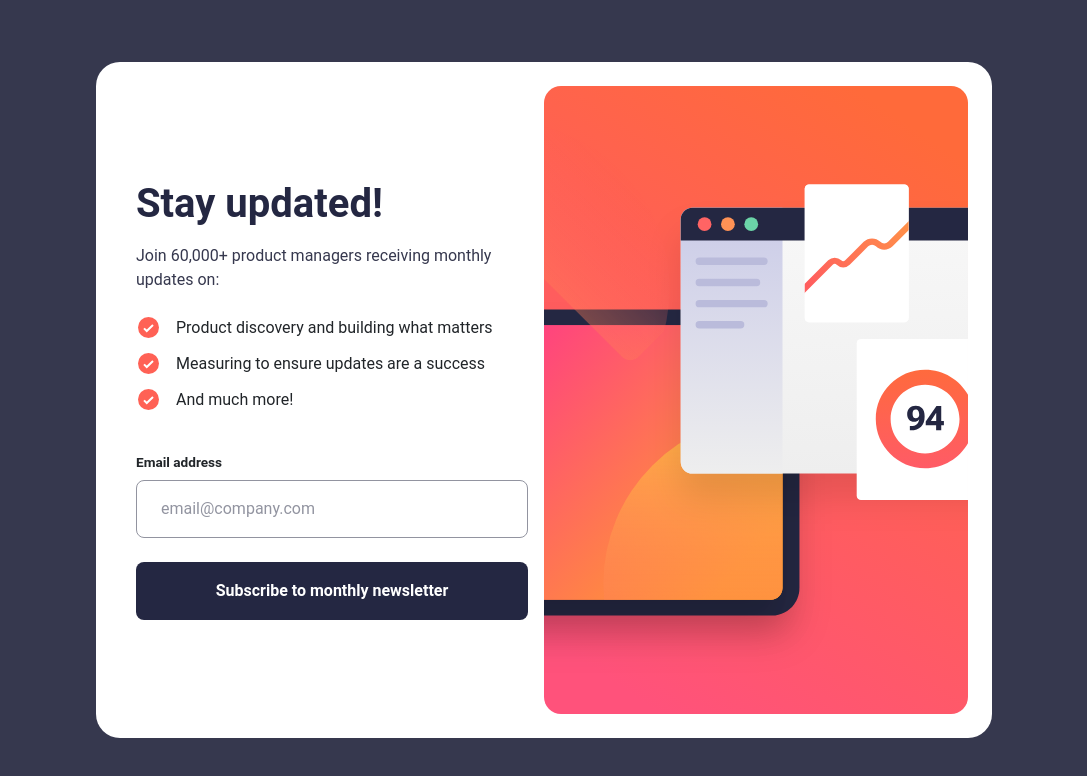
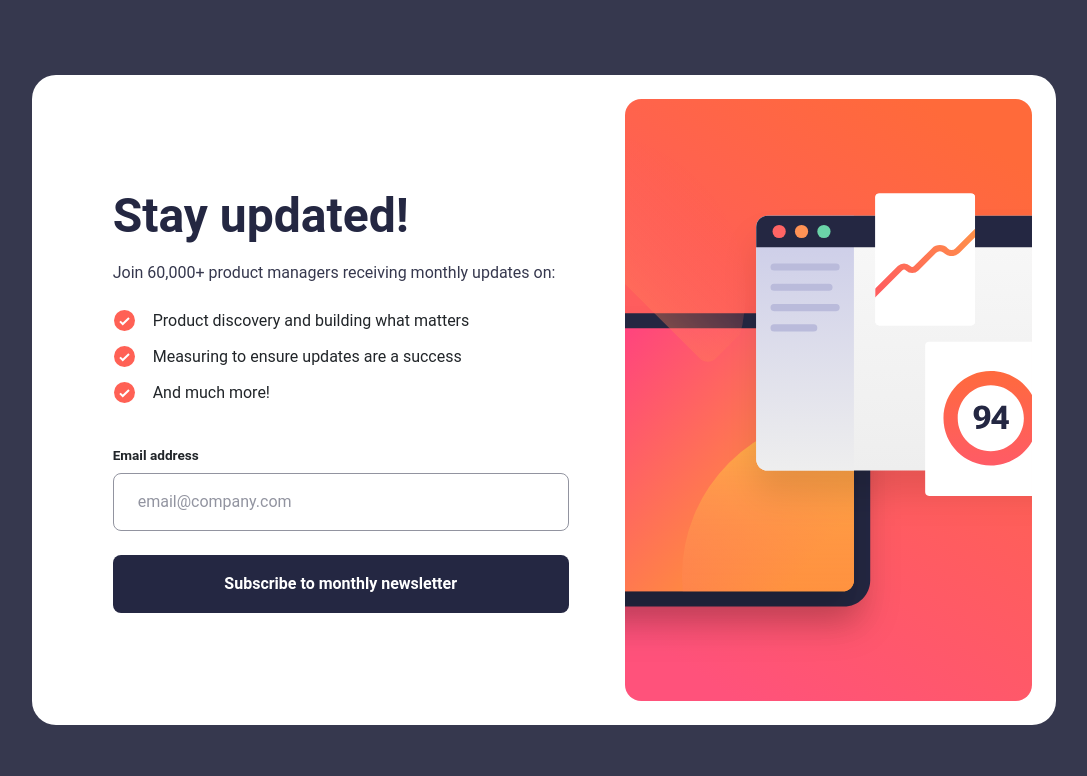
Before and after one commit to florenciogoncalves/newsletter-sign-up-with-sucess-message-main, a plain HTML site: page index.html in a window 1536 px wide. Shown: the whole page, without its empty margins (224-1311 px from the left). Drawn offline with Linux system fonts and the light colour scheme.

Commit message:
Col-xxl-7 >> 8

```diff
--- a/assets/style/scss/media_query.scss
+++ b/assets/style/scss/media_query.scss
@@ -19,3 +19,9 @@
 		}
 	}
 }
+
+@media only screen and (min-width: 1400px){
+	.title {
+		font-size: 3rem !important;
+	}
+}
--- a/index.html
+++ b/index.html
@@ -9,7 +9,7 @@
   <link rel="stylesheet" href="./assets/style/css/style.css">
 </head>
 <body class="d-flex">
-  <div class="main d-lg-flex col-12 col-md-7 col-lg-8 col-xl-7 px-0 p-md-3 p-xxl-4 m-md-auto">
+  <div class="main d-lg-flex col-12 col-md-7 col-lg-8 col-xl-7 col-xxl-8 px-0 p-md-3 p-xxl-4 m-md-auto">
     <img src="./assets/images/illustration-sign-up-mobile.svg" alt="mobile-image" class="mobile-img col-12 d-flex d-md-none">
     <div class="container col-lg-6 px-md-4 px-xxl-3 m-md-auto px-4">
       <h1 class="title mb-3">Stay updated!</h1>
@@ -27,7 +27,7 @@
         <button class="primary-button btn p-3 rounded-3 text-center col-12 my-4 mb-md-0" type="submit">Subscribe to monthly newsletter</button>
       </form>
     </div>
-    <img src="./assets/images/illustration-sign-up-desktop.svg" alt="desktop-image" class="desktop-img d-none d-lg-flex my-auto col-7 col-lg-6 col-xxl-6 m-0">
+    <img src="./assets/images/illustration-sign-up-desktop.svg" alt="desktop-image" class="desktop-img d-none d-lg-flex my-auto col-7 col-lg-6 col-xxl-5 m-0">
   </div>
 
   <script src="./assets/script/script.js"></script>
```
Also changed, not shown: assets/style/css/style.css, 1 other file.
